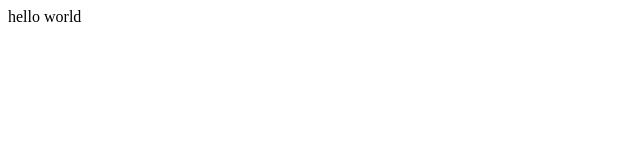
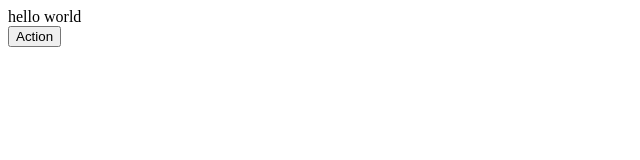
Before and after one commit to tikiram/shared-ui-ts, a React (Vite) app: page / in a window 1280 px wide. Shown: the top 160 px of the page, without its empty margins (0-640 px from the left). Built offline with nearby package versions, Linux system fonts and the light colour scheme.

Commit message:
fix: ObservableAsyncAction keyFn

```diff
--- a/src/App.tsx
+++ b/src/App.tsx
@@ -1,7 +1,30 @@
+import observeAsyncAction from "./Observable/observeAsyncAction";
+import useTrackObservable from "./Observable/useTrackObservable";
+
+const sleep = (ms: number) => new Promise((r) => setTimeout(r, ms));
+
+const action = observeAsyncAction(
+  async () => {
+    const time = Date.now();
+    console.log("start", time);
+    await sleep(3000);
+    return time;
+  },
+  {
+    mode: "JUST_LAST_CALL",
+    keyFn: () => "key" + Date.now(),
+  },
+);
+
 function App() {
+  useTrackObservable(action, undefined, {
+    name: "track",
+    containerName: "App",
+  });
   return (
     <div>
       <div>hello world</div>
+      <button onClick={action.exec}>Action</button>
     </div>
   );
 }
--- a/src/Observable/ObservableAsyncAction.ts
+++ b/src/Observable/ObservableAsyncAction.ts
@@ -120,7 +120,7 @@ export class ObservableAsyncAction<A extends never[], T> extends ObservableImpl<
       this.keyFn &&
       this.#lastExecutionKey === this.keyFn()
     ) {
-      return;
+      return true;
     }
 
     if (
```
